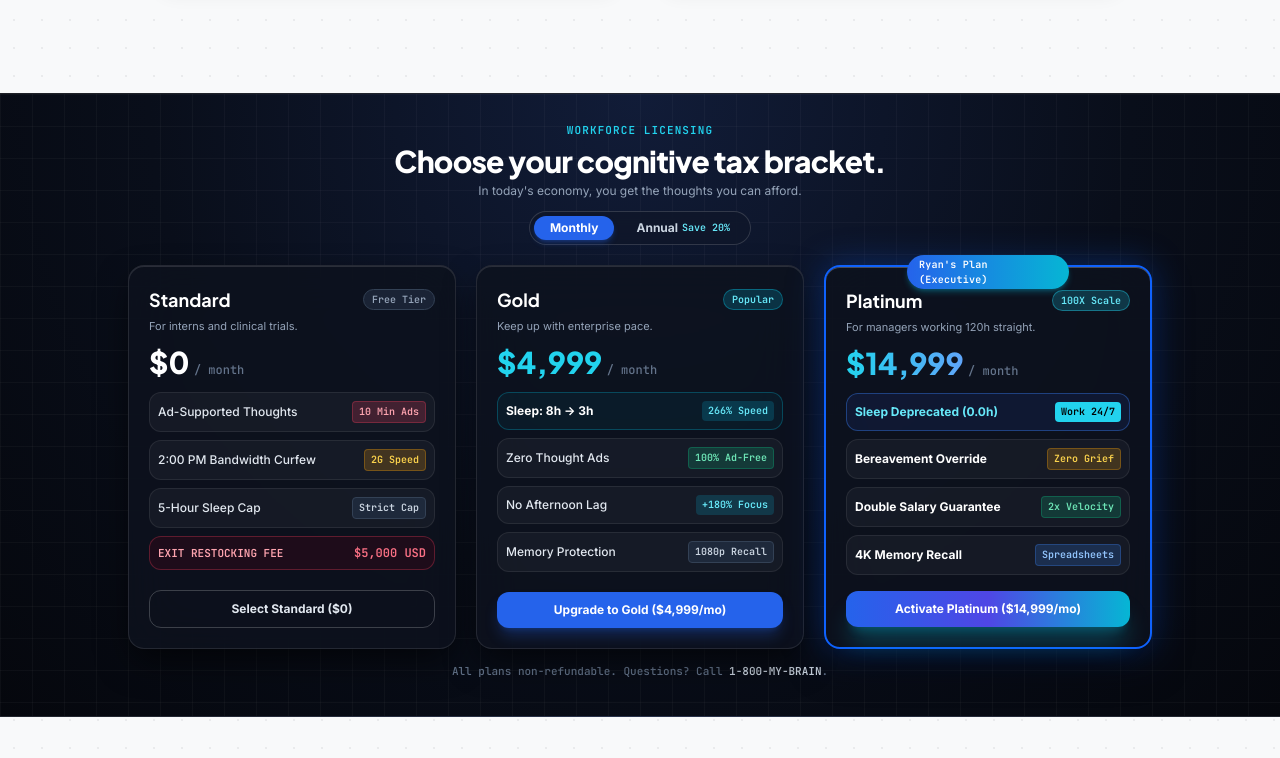
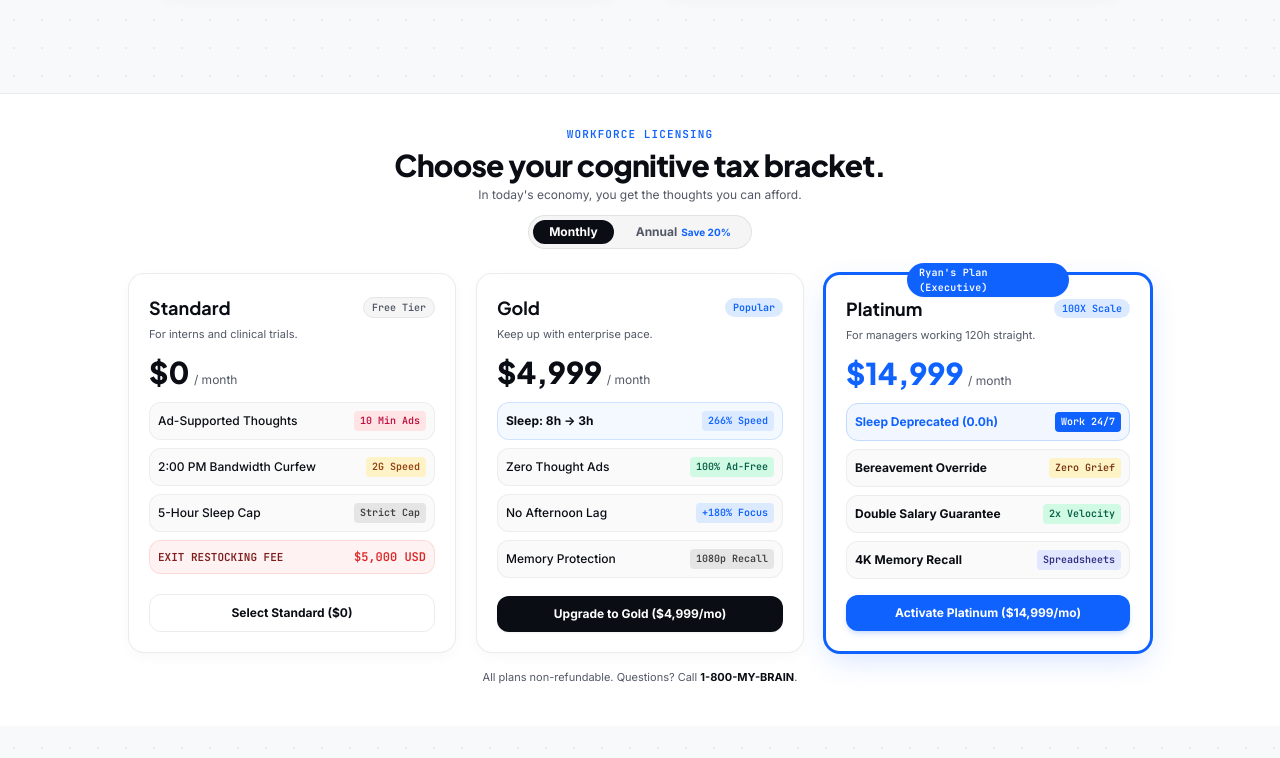
Before and after one commit to prasiddhadshrestha/cortech-os, a plain HTML site: page index.html in a window 1280 px wide. Shown: the part 3242-4000 px from the top of the page. Drawn offline with nearby package versions, Linux system fonts and the light colour scheme.

Commit message:
revert: restore clean cohesive light porcelain pricing section

```diff
--- a/index.html
+++ b/index.html
@@ -50,6 +50,16 @@
       box-shadow: 0 10px 24px -4px rgba(15, 98, 254, 0.12);
       transform: translateY(-3px);
     }
+    .platinum-card-featured {
+      background: #FFFFFF;
+      border: 2px solid #0F62FE !important;
+      box-shadow: 0 10px 30px -4px rgba(15, 98, 254, 0.18), 0 0 0 1px #0F62FE !important;
+      transition: all 0.25s cubic-bezier(0.16, 1, 0.3, 1);
+    }
+    .platinum-card-featured:hover {
+      box-shadow: 0 14px 36px -4px rgba(15, 98, 254, 0.25), 0 0 20px rgba(15, 98, 254, 0.2) !important;
+      transform: translateY(-4px);
+    }
     .subtle-grid {
       background-image: radial-gradient(rgba(10, 13, 20, 0.06) 1px, transparent 1px);
       background-size: 28px 28px;
@@ -57,60 +67,6 @@
     .badge-pill {
       background: rgba(15, 98, 254, 0.08);
       color: #0F62FE;
-    }
-
-    /* Sexy Dark SaaS Pricing Section */
-    .saas-dark-section {
-      background: radial-gradient(circle at 50% 0%, #111C38 0%, #090E1A 55%, #05070D 100%);
-      position: relative;
-      overflow: hidden;
-    }
-    .saas-dark-section::before {
-      content: '';
-      position: absolute;
-      inset: 0;
-      background-size: 32px 32px;
-      background-image:
-        linear-gradient(to right, rgba(255, 255, 255, 0.03) 1px, transparent 1px),
-        linear-gradient(to bottom, rgba(255, 255, 255, 0.03) 1px, transparent 1px);
-      pointer-events: none;
-    }
-
-    /* Sexy Dark Glass Cards */
-    .dark-saas-card {
-      background: rgba(13, 18, 30, 0.85);
-      backdrop-filter: blur(24px);
-      -webkit-backdrop-filter: blur(24px);
-      border: 1px solid rgba(255, 255, 255, 0.10);
-      box-shadow: 0 15px 35px -5px rgba(0, 0, 0, 0.65), inset 0 1px 0 rgba(255, 255, 255, 0.12);
-      transition: all 0.3s cubic-bezier(0.16, 1, 0.3, 1);
-      position: relative;
-    }
-    .dark-saas-card:hover {
-      transform: translateY(-6px);
-    }
-
-    /* Standard Card Hover Glow */
-    .standard-hover:hover {
-      border-color: rgba(239, 68, 68, 0.65) !important;
-      box-shadow: 0 0 45px rgba(239, 68, 68, 0.3), 0 20px 45px -10px rgba(0, 0, 0, 0.75) !important;
-    }
-
-    /* Gold Card Hover Glow */
-    .gold-hover:hover {
-      border-color: rgba(0, 240, 255, 0.8) !important;
-      box-shadow: 0 0 50px rgba(14, 165, 233, 0.45), 0 0 80px rgba(0, 240, 255, 0.25), 0 20px 45px -10px rgba(0, 0, 0, 0.75) !important;
-    }
-
-    /* Platinum Card: Permanent Subtle Aura + Exploding Radiant Neon Glow on Hover */
-    .platinum-featured-saas {
-      border: 2px solid #0F62FE !important;
-      box-shadow: 0 0 35px rgba(15, 98, 254, 0.35), 0 15px 40px -5px rgba(0, 0, 0, 0.7), inset 0 1px 0 rgba(255, 255, 255, 0.25) !important;
-    }
-    .platinum-featured-saas:hover {
-      border-color: #00F0FF !important;
-      box-shadow: 0 0 75px rgba(0, 240, 255, 0.65), 0 0 130px rgba(15, 98, 254, 0.45), 0 25px 60px -10px rgba(0, 0, 0, 0.85) !important;
-      transform: translateY(-8px) scale(1.02) !important;
     }
   </style>
 </head>
@@ -354,155 +310,154 @@
     </section>
 
     <!-- Subscription Tiers (Skyrocketed Pricing) -->
-    <section id="plans" class="saas-dark-section pt-7 pb-9 px-6 text-white border-t border-b border-white/10">
-      <div class="max-w-5xl mx-auto relative z-10">
+    <section id="plans" class="pt-8 pb-10 px-6 bg-white border-t border-softBorder">
+      <div class="max-w-5xl mx-auto">
+        <!-- Compact Centered Header -->
+        <div class="text-center max-w-xl mx-auto mb-6">
+          <p class="text-[11px] font-mono font-bold text-electricCobalt uppercase tracking-widest mb-1">Workforce Licensing</p>
+          <h2 class="font-display text-2xl sm:text-3xl font-extrabold text-inkDark tracking-tight mb-1">Choose your cognitive tax bracket.</h2>
+          <p class="text-inkMuted text-xs mb-3">In today's economy, you get the thoughts you can afford.</p>
 
-        <!-- Header: Sexy Dark SaaS Typography -->
-        <div class="text-center max-w-xl mx-auto mb-5">
-          <p class="text-[11px] font-mono font-bold text-cyan-400 uppercase tracking-widest mb-1">Workforce Licensing</p>
-          <h2 class="font-display text-2xl sm:text-3xl font-black text-white tracking-tight mb-1">Choose your cognitive tax bracket.</h2>
-          <p class="text-slate-400 text-xs mb-3">In today's economy, you get the thoughts you can afford.</p>
-
-          <!-- Sleek Glassmorphism Billing Switcher -->
-          <div class="inline-flex items-center gap-1.5 p-1 rounded-full bg-slate-900/80 border border-white/15 backdrop-blur-md">
-            <button id="monthlyBtn" onclick="setBilling('monthly')" class="px-4 py-1 rounded-full text-xs font-bold bg-blue-600 text-white shadow-md shadow-blue-600/30 transition-all">Monthly</button>
-            <button id="annualBtn" onclick="setBilling('annual')" class="px-4 py-1 rounded-full text-xs font-bold text-slate-300 hover:text-white transition-all flex items-center gap-1">
+          <!-- Monthly / Annual Toggle -->
+          <div class="inline-flex items-center gap-1.5 p-1 rounded-full bg-neutral-100 border border-softBorder">
+            <button id="monthlyBtn" onclick="setBilling('monthly')" class="px-4 py-1 rounded-full text-xs font-bold bg-inkDark text-white transition-all">Monthly</button>
+            <button id="annualBtn" onclick="setBilling('annual')" class="px-4 py-1 rounded-full text-xs font-bold text-inkMuted hover:text-inkDark transition-all flex items-center gap-1">
               <span>Annual</span>
-              <span class="text-[10px] font-bold text-cyan-300 font-mono">Save 20%</span>
+              <span class="text-[10px] font-bold text-electricCobalt">Save 20%</span>
             </button>
           </div>
         </div>
 
-        <!-- Compact 3-Card Grid (Ultra-sexy dark blue SaaS cards, fits on single laptop screen) -->
+        <!-- Compact 3-Card Grid (Fits on a single screen without scrolling) -->
         <div class="grid grid-cols-1 md:grid-cols-3 gap-5 items-stretch">
 
-          <!-- Standard ($0) -->
-          <div class="dark-saas-card standard-hover rounded-2xl p-5 flex flex-col justify-between">
+          <!-- Standard -->
+          <div class="clean-card rounded-2xl p-5 flex flex-col justify-between bg-white border border-softBorder">
             <div>
               <div class="flex justify-between items-center mb-1">
-                <h3 class="font-display text-lg font-bold text-white">Standard</h3>
-                <span class="text-[10px] font-mono font-bold px-2 py-0.5 rounded-full bg-slate-800/80 text-slate-400 border border-slate-700">Free Tier</span>
+                <h3 class="font-display text-lg font-bold text-inkDark">Standard</h3>
+                <span class="text-[10px] font-mono font-bold px-2 py-0.5 rounded-full bg-neutral-100 text-inkMuted border border-neutral-200">Free Tier</span>
               </div>
-              <p class="text-[11px] text-slate-400 mb-2.5">For interns and clinical trials.</p>
+              <p class="text-[11px] text-inkMuted mb-3">For interns and clinical trials.</p>
 
               <div class="mb-3">
-                <span class="text-3xl font-display font-black text-white">$0</span>
-                <span class="text-xs font-mono text-slate-500">/ month</span>
+                <span class="text-3xl font-display font-extrabold text-inkDark">$0</span>
+                <span class="text-xs text-inkMuted">/ month</span>
               </div>
 
-              <!-- Feature rows -->
+              <!-- Compact Feature List -->
               <div class="space-y-2 mb-4 text-xs">
-                <div class="p-2 rounded-xl bg-white/[0.04] border border-white/[0.08] flex items-center justify-between">
-                  <span class="font-medium text-slate-200">Ad-Supported Thoughts</span>
-                  <span class="font-mono text-[10px] font-bold px-1.5 py-0.5 rounded bg-rose-500/20 text-rose-300 border border-rose-500/30">10 Min Ads</span>
+                <div class="p-2 rounded-xl bg-neutral-50 border border-neutral-200/60 flex items-center justify-between">
+                  <span class="font-medium text-inkDark">Ad-Supported Thoughts</span>
+                  <span class="font-mono text-[10px] font-bold px-1.5 py-0.5 rounded bg-rose-100 text-rose-700">10 Min Ads</span>
                 </div>
-                <div class="p-2 rounded-xl bg-white/[0.04] border border-white/[0.08] flex items-center justify-between">
-                  <span class="font-medium text-slate-200">2:00 PM Bandwidth Curfew</span>
-                  <span class="font-mono text-[10px] font-bold px-1.5 py-0.5 rounded bg-amber-500/20 text-amber-300 border border-amber-500/30">2G Speed</span>
+                <div class="p-2 rounded-xl bg-neutral-50 border border-neutral-200/60 flex items-center justify-between">
+                  <span class="font-medium text-inkDark">2:00 PM Bandwidth Curfew</span>
+                  <span class="font-mono text-[10px] font-bold px-1.5 py-0.5 rounded bg-amber-100 text-amber-800">2G Speed</span>
                 </div>
-                <div class="p-2 rounded-xl bg-white/[0.04] border border-white/[0.08] flex items-center justify-between">
-                  <span class="font-medium text-slate-200">5-Hour Sleep Cap</span>
-                  <span class="font-mono text-[10px] font-bold px-1.5 py-0.5 rounded bg-slate-800 text-slate-300 border border-slate-700">Strict Cap</span>
+                <div class="p-2 rounded-xl bg-neutral-50 border border-neutral-200/60 flex items-center justify-between">
+                  <span class="font-medium text-inkDark">5-Hour Sleep Cap</span>
+                  <span class="font-mono text-[10px] font-bold px-1.5 py-0.5 rounded bg-neutral-200 text-neutral-700">Strict Cap</span>
                 </div>
-                <div class="p-2 rounded-xl bg-rose-950/30 border border-rose-500/30 flex items-center justify-between font-mono">
-                  <span class="font-bold text-rose-300 text-[11px]">EXIT RESTOCKING FEE</span>
-                  <span class="text-rose-400 font-extrabold text-xs">$5,000 USD</span>
+                <div class="p-2 rounded-xl bg-red-50 border border-red-200/60 flex items-center justify-between font-mono">
+                  <span class="font-bold text-red-900 text-[11px]">EXIT RESTOCKING FEE</span>
+                  <span class="text-alertRed font-extrabold text-xs">$5,000 USD</span>
                 </div>
               </div>
             </div>
 
-            <button onclick="openCheckoutModal('Standard', '$0/mo')" class="w-full py-2.5 rounded-xl border border-white/20 text-xs font-bold text-slate-200 hover:bg-white/10 transition-all">
+            <button onclick="openCheckoutModal('Standard', '$0/mo')" class="w-full py-2.5 rounded-xl border border-softBorder text-xs font-bold text-inkDark hover:bg-neutral-100 transition-all">
               Select Standard ($0)
             </button>
           </div>
 
-          <!-- Gold ($4,999) -->
-          <div class="dark-saas-card gold-hover rounded-2xl p-5 flex flex-col justify-between">
+          <!-- Gold -->
+          <div class="clean-card rounded-2xl p-5 flex flex-col justify-between bg-white border border-softBorder">
             <div>
               <div class="flex justify-between items-center mb-1">
-                <h3 class="font-display text-lg font-bold text-white">Gold</h3>
-                <span class="text-[10px] font-mono font-bold px-2 py-0.5 rounded-full bg-cyan-500/20 text-cyan-300 border border-cyan-500/40">Popular</span>
+                <h3 class="font-display text-lg font-bold text-inkDark">Gold</h3>
+                <span class="text-[10px] font-mono font-bold px-2 py-0.5 rounded-full bg-blue-100 text-electricCobalt">Popular</span>
               </div>
-              <p class="text-[11px] text-slate-400 mb-2.5">Keep up with enterprise pace.</p>
+              <p class="text-[11px] text-inkMuted mb-3">Keep up with enterprise pace.</p>
 
               <div class="mb-3">
-                <span id="goldPrice" class="text-3xl font-display font-black text-cyan-400">$4,999</span>
-                <span class="text-xs font-mono text-slate-500">/ month</span>
+                <span id="goldPrice" class="text-3xl font-display font-extrabold text-inkDark">$4,999</span>
+                <span class="text-xs text-inkMuted">/ month</span>
               </div>
 
-              <!-- Feature rows -->
+              <!-- Compact Feature List -->
               <div class="space-y-2 mb-4 text-xs">
-                <div class="p-2 rounded-xl bg-cyan-950/30 border border-cyan-500/30 flex items-center justify-between">
-                  <span class="font-bold text-white">Sleep: 8h -> 3h</span>
-                  <span class="font-mono text-[10px] font-bold px-1.5 py-0.5 rounded bg-cyan-500/20 text-cyan-300">266% Speed</span>
+                <div class="p-2 rounded-xl bg-blue-50/70 border border-blue-200/70 flex items-center justify-between">
+                  <span class="font-bold text-inkDark">Sleep: 8h -> 3h</span>
+                  <span class="font-mono text-[10px] font-bold px-1.5 py-0.5 rounded bg-blue-100 text-electricCobalt">266% Speed</span>
                 </div>
-                <div class="p-2 rounded-xl bg-white/[0.04] border border-white/[0.08] flex items-center justify-between">
-                  <span class="font-medium text-slate-200">Zero Thought Ads</span>
-                  <span class="font-mono text-[10px] font-bold px-1.5 py-0.5 rounded bg-emerald-500/20 text-emerald-300 border border-emerald-500/30">100% Ad-Free</span>
+                <div class="p-2 rounded-xl bg-neutral-50 border border-neutral-200/60 flex items-center justify-between">
+                  <span class="font-medium text-inkDark">Zero Thought Ads</span>
+                  <span class="font-mono text-[10px] font-bold px-1.5 py-0.5 rounded bg-emerald-100 text-emerald-800">100% Ad-Free</span>
                 </div>
-                <div class="p-2 rounded-xl bg-white/[0.04] border border-white/[0.08] flex items-center justify-between">
-                  <span class="font-medium text-slate-200">No Afternoon Lag</span>
-                  <span class="font-mono text-[10px] font-bold px-1.5 py-0.5 rounded bg-cyan-500/20 text-cyan-300">+180% Focus</span>
+                <div class="p-2 rounded-xl bg-neutral-50 border border-neutral-200/60 flex items-center justify-between">
+                  <span class="font-medium text-inkDark">No Afternoon Lag</span>
+                  <span class="font-mono text-[10px] font-bold px-1.5 py-0.5 rounded bg-blue-100 text-electricCobalt">+180% Focus</span>
                 </div>
-                <div class="p-2 rounded-xl bg-white/[0.04] border border-white/[0.08] flex items-center justify-between">
-                  <span class="font-medium text-slate-200">Memory Protection</span>
-                  <span class="font-mono text-[10px] font-bold px-1.5 py-0.5 rounded bg-slate-800 text-slate-300 border border-slate-700">1080p Recall</span>
+                <div class="p-2 rounded-xl bg-neutral-50 border border-neutral-200/60 flex items-center justify-between">
+                  <span class="font-medium text-inkDark">Memory Protection</span>
+                  <span class="font-mono text-[10px] font-bold px-1.5 py-0.5 rounded bg-neutral-200 text-neutral-700">1080p Recall</span>
                 </div>
               </div>
             </div>
 
-            <button onclick="openCheckoutModal('Gold', document.getElementById('goldPrice').textContent + '/mo')" class="w-full py-2.5 rounded-xl bg-blue-600 hover:bg-blue-500 text-white text-xs font-bold shadow-lg shadow-blue-600/30 transition-all">
+            <button onclick="openCheckoutModal('Gold', document.getElementById('goldPrice').textContent + '/mo')" class="w-full py-2.5 rounded-xl bg-inkDark text-white text-xs font-bold hover:bg-neutral-800 transition-all shadow-sm">
               Upgrade to Gold ($4,999/mo)
             </button>
           </div>
 
-          <!-- Platinum ($14,999: Sexy featured dark card with electric blue glow) -->
-          <div class="dark-saas-card platinum-featured-saas rounded-2xl p-5 flex flex-col justify-between">
-            <div class="absolute -top-3 left-1/2 -translate-x-1/2 px-3 py-0.5 rounded-full bg-gradient-to-r from-blue-600 to-cyan-500 text-white text-[10px] font-mono font-extrabold tracking-wide shadow-md shadow-cyan-500/30">
+          <!-- Platinum (Featured: Clean, crisp, white, no rolling beam) -->
+          <div class="clean-card platinum-card-featured rounded-2xl p-5 flex flex-col justify-between bg-white relative">
+            <div class="absolute -top-3 left-1/2 -translate-x-1/2 px-3 py-0.5 rounded-full bg-electricCobalt text-white text-[10px] font-mono font-bold tracking-wide shadow-sm">
               Ryan's Plan (Executive)
             </div>
             <div>
               <div class="flex justify-between items-center mb-1">
-                <h3 class="font-display text-lg font-bold text-white">Platinum</h3>
-                <span class="text-[10px] font-mono font-extrabold px-2 py-0.5 rounded-full bg-cyan-400/20 text-cyan-300 border border-cyan-400/40">100X Scale</span>
+                <h3 class="font-display text-lg font-bold text-inkDark">Platinum</h3>
+                <span class="text-[10px] font-mono font-extrabold px-2 py-0.5 rounded-full bg-blue-100 text-electricCobalt">100X Scale</span>
               </div>
-              <p class="text-[11px] text-slate-400 mb-2.5">For managers working 120h straight.</p>
+              <p class="text-[11px] text-inkMuted mb-3">For managers working 120h straight.</p>
 
               <div class="mb-3">
-                <span id="platinumPrice" class="text-3xl font-display font-black text-transparent bg-clip-text bg-gradient-to-r from-cyan-400 to-blue-400">$14,999</span>
-                <span class="text-xs font-mono text-slate-500">/ month</span>
+                <span id="platinumPrice" class="text-3xl font-display font-extrabold text-electricCobalt">$14,999</span>
+                <span class="text-xs text-inkMuted">/ month</span>
               </div>
 
-              <!-- Feature rows -->
+              <!-- Compact Feature List (Light, clean, high contrast) -->
               <div class="space-y-2 mb-4 text-xs">
-                <div class="p-2 rounded-xl bg-blue-950/40 border border-blue-500/40 flex items-center justify-between">
-                  <span class="font-extrabold text-cyan-300">Sleep Deprecated (0.0h)</span>
-                  <span class="font-mono text-[10px] font-extrabold px-1.5 py-0.5 rounded bg-cyan-400 text-black">Work 24/7</span>
+                <div class="p-2 rounded-xl bg-blue-50/80 border border-blue-200 flex items-center justify-between">
+                  <span class="font-extrabold text-electricCobalt">Sleep Deprecated (0.0h)</span>
+                  <span class="font-mono text-[10px] font-extrabold px-1.5 py-0.5 rounded bg-electricCobalt text-white">Work 24/7</span>
                 </div>
-                <div class="p-2 rounded-xl bg-white/[0.04] border border-white/[0.08] flex items-center justify-between">
-                  <span class="font-bold text-white">Bereavement Override</span>
-                  <span class="font-mono text-[10px] font-bold px-1.5 py-0.5 rounded bg-amber-500/20 text-amber-300 border border-amber-500/30">Zero Grief</span>
+                <div class="p-2 rounded-xl bg-neutral-50 border border-neutral-200/60 flex items-center justify-between">
+                  <span class="font-bold text-inkDark">Bereavement Override</span>
+                  <span class="font-mono text-[10px] font-bold px-1.5 py-0.5 rounded bg-amber-100 text-amber-900">Zero Grief</span>
                 </div>
-                <div class="p-2 rounded-xl bg-white/[0.04] border border-white/[0.08] flex items-center justify-between">
-                  <span class="font-bold text-white">Double Salary Guarantee</span>
-                  <span class="font-mono text-[10px] font-bold px-1.5 py-0.5 rounded bg-emerald-500/20 text-emerald-300 border border-emerald-500/30">2x Velocity</span>
+                <div class="p-2 rounded-xl bg-neutral-50 border border-neutral-200/60 flex items-center justify-between">
+                  <span class="font-bold text-inkDark">Double Salary Guarantee</span>
+                  <span class="font-mono text-[10px] font-bold px-1.5 py-0.5 rounded bg-emerald-100 text-emerald-800">2x Velocity</span>
                 </div>
-                <div class="p-2 rounded-xl bg-white/[0.04] border border-white/[0.08] flex items-center justify-between">
-                  <span class="font-bold text-white">4K Memory Recall</span>
-                  <span class="font-mono text-[10px] font-bold px-1.5 py-0.5 rounded bg-blue-500/20 text-blue-300 border border-blue-500/30">Spreadsheets</span>
+                <div class="p-2 rounded-xl bg-neutral-50 border border-neutral-200/60 flex items-center justify-between">
+                  <span class="font-bold text-inkDark">4K Memory Recall</span>
+                  <span class="font-mono text-[10px] font-bold px-1.5 py-0.5 rounded bg-indigo-100 text-indigo-900">Spreadsheets</span>
                 </div>
               </div>
             </div>
 
-            <button onclick="openCheckoutModal('Platinum', document.getElementById('platinumPrice').textContent + '/mo')" class="w-full py-2.5 rounded-xl bg-gradient-to-r from-blue-600 via-indigo-600 to-cyan-500 hover:from-blue-500 hover:to-cyan-400 text-white text-xs font-black shadow-xl shadow-cyan-500/30 transition-all">
+            <button onclick="openCheckoutModal('Platinum', document.getElementById('platinumPrice').textContent + '/mo')" class="w-full py-2.5 rounded-xl bg-electricCobalt text-white text-xs font-bold hover:bg-electricHover transition-all shadow-md shadow-blue-500/20">
               Activate Platinum ($14,999/mo)
             </button>
           </div>
 
         </div>
 
-        <p class="text-center text-[11px] font-mono text-slate-500 mt-3.5">
-          All plans non-refundable. Questions? Call <strong class="text-slate-300">1-800-MY-BRAIN</strong>.
+        <p class="text-center text-[11px] text-inkMuted mt-4">
+          All plans non-refundable. Questions? Call <strong class="text-inkDark">1-800-MY-BRAIN</strong>.
         </p>
       </div>
     </section>
@@ -766,13 +721,13 @@
       const platPrice = document.getElementById('platinumPrice');
 
       if (mode === 'monthly') {
-        mBtn.className = 'px-4 py-1 rounded-full text-xs font-bold bg-blue-600 text-white shadow-md shadow-blue-600/30 transition-all';
-        aBtn.className = 'px-4 py-1 rounded-full text-xs font-bold text-slate-300 hover:text-white transition-all flex items-center gap-1';
+        mBtn.className = 'px-5 py-2 rounded-full text-xs font-bold bg-inkDark text-white transition-all';
+        aBtn.className = 'px-5 py-2 rounded-full text-xs font-bold text-inkMuted hover:text-inkDark transition-all flex items-center gap-1.5';
         goldPrice.textContent = '$4,999';
         platPrice.textContent = '$14,999';
       } else {
-        aBtn.className = 'px-4 py-1 rounded-full text-xs font-bold bg-blue-600 text-white shadow-md shadow-blue-600/30 transition-all flex items-center gap-1';
-        mBtn.className = 'px-4 py-1 rounded-full text-xs font-bold text-slate-300 hover:text-white transition-all';
+        aBtn.className = 'px-5 py-2 rounded-full text-xs font-bold bg-inkDark text-white transition-all flex items-center gap-1.5';
+        mBtn.className = 'px-5 py-2 rounded-full text-xs font-bold text-inkMuted hover:text-inkDark transition-all';
         goldPrice.textContent = '$4,199';
         platPrice.textContent = '$12,499';
       }
```
